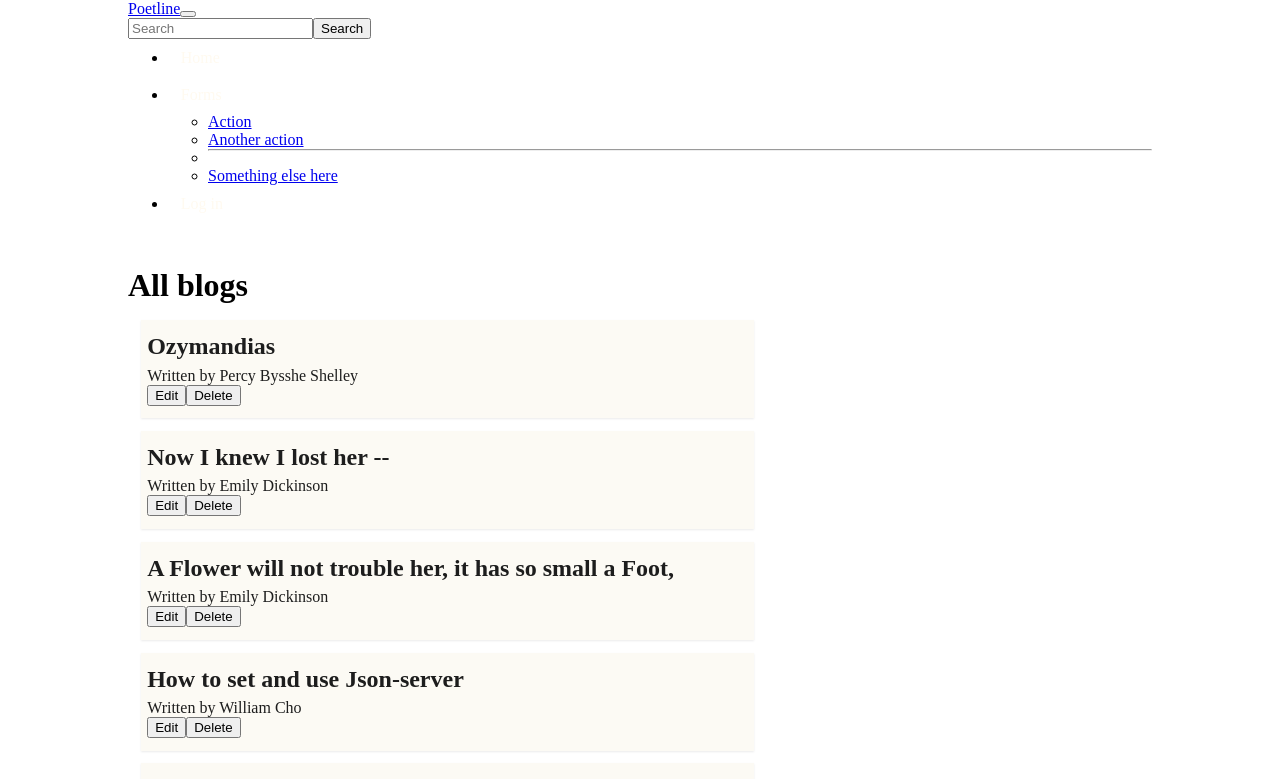
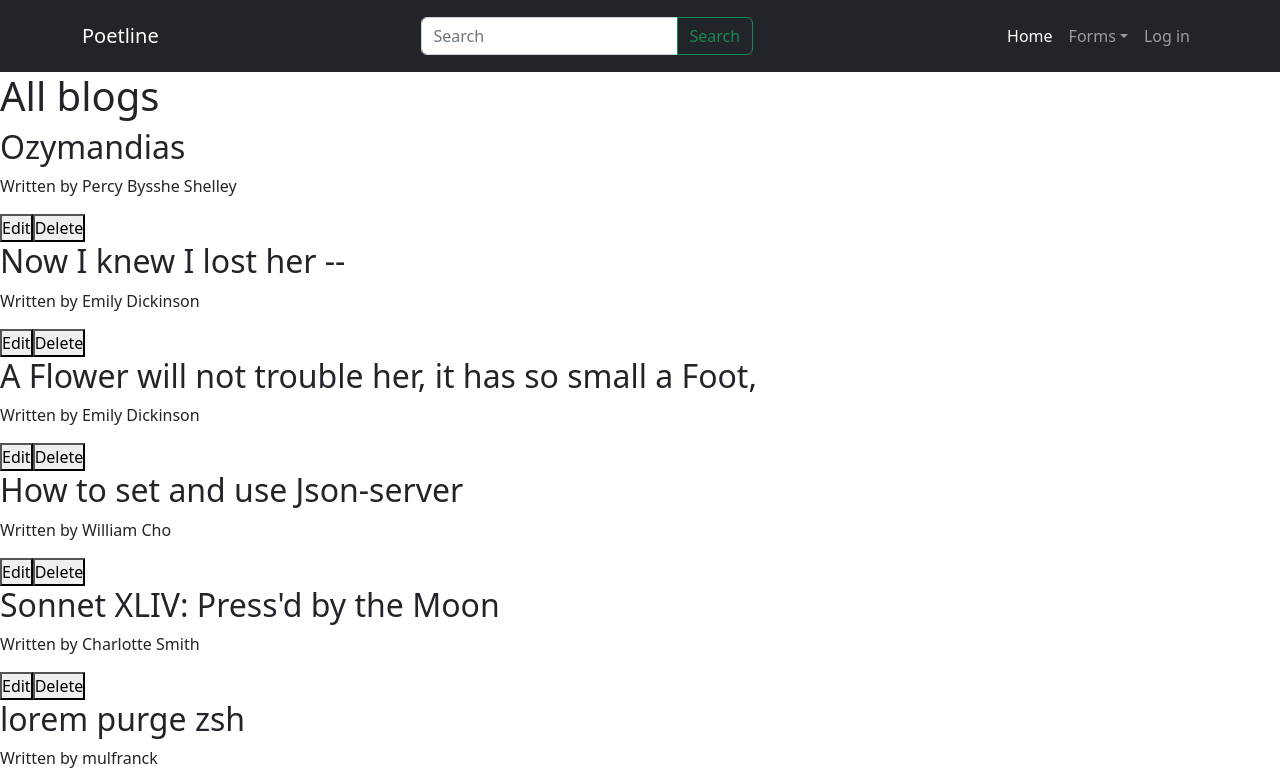
Before and after one commit to mulfranck/poetlines, a React (Create React App) app: page / in a window 1280 px wide. Shown: the top 779 px of the page. Built offline with nearby package versions, Linux system fonts and the light colour scheme; data requests are answered from the project's data file.

Commit message:
style: add bootstrap style, script and icons

```diff
--- a/src/index.css
+++ b/src/index.css
@@ -1,72 +1,5 @@
 * {
+    box-sizing: border-box;
+    padding: 0;
     margin: 0;
 }
-
-body {
-    width: 80%;
-    margin: 0 auto;
-    cursor: default;
-}
-
-.header {
-    display: flex;
-    justify-content: space-between;
-    background-color: transparent;
-    color: floralwhite;
-    padding-right: 1.4rem;
-    height: 4rem;
-    align-items: center;
-    margin-bottom: 1rem;
-}
-.header::after {
-    background-color: #1d1d1d;
-    position: absolute;
-    content: "";
-    height: 4rem;
-    left: 0;
-    right: 0;
-    z-index: -1;
-}
-.nav-bar ul {
-    display: flex;
-}
-
-.nav-list { list-style: none; }
-.nav-link {
-    text-decoration: none;
-    display: inline-block;
-    color: floralwhite;
-    padding: .6rem .8rem;
-}
-
-/* Home content */
-
-.pg-title {
-    margin-top: 2.8rem;
-    margin-bottom: 1rem;
-}
-
-
-
-.b-preview {
-    padding: .8rem .4rem;
-    margin: .8rem;
-    color: #1d1d1d;
-    background-color: rgb(252, 250, 244);
-    width: 600px;
-
-    box-shadow: 0 1px 2px 0 rgba(0, 0, 0, 0.083);
-}
-
-.b-title {
-    margin-bottom: .4rem;
-}
-
-.b-title:hover {
-    cursor: pointer;
-}
-
-.b-author:hover {
-    cursor: pointer;
-    color: rgba(35, 218, 215, 0.776);
-}
--- a/src/index.js
+++ b/src/index.js
@@ -1,7 +1,10 @@
+import 'bootstrap-icons/font/bootstrap-icons.css';
+import 'bootstrap/dist/js/bootstrap.bundle'
+import 'bootstrap/dist/css/bootstrap.min.css';
 import './index.css';
 
+import ReactDOM from 'react-dom/client';
 import React from 'react';
-import ReactDOM from 'react-dom/client';
 import App from './App';
 
 
```
